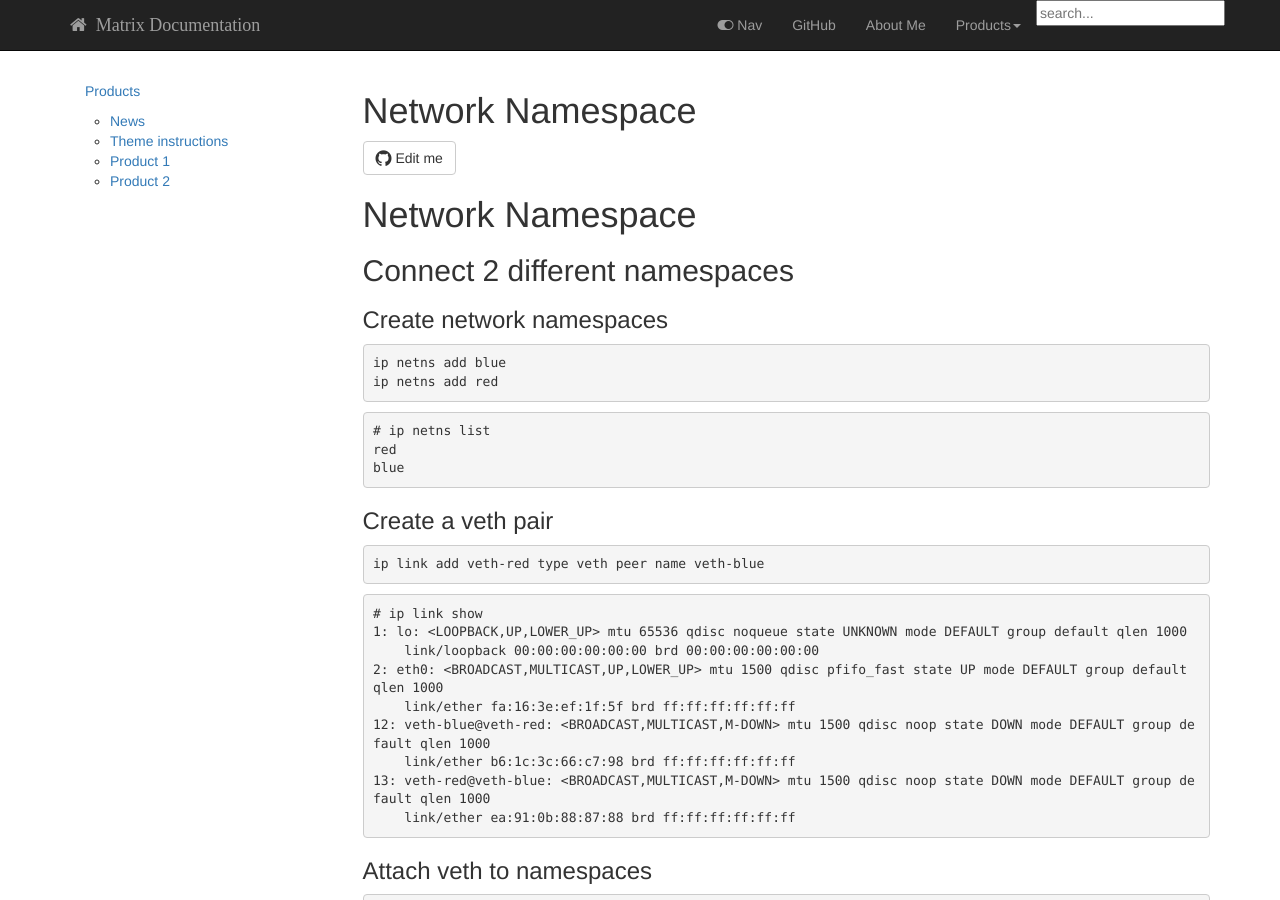
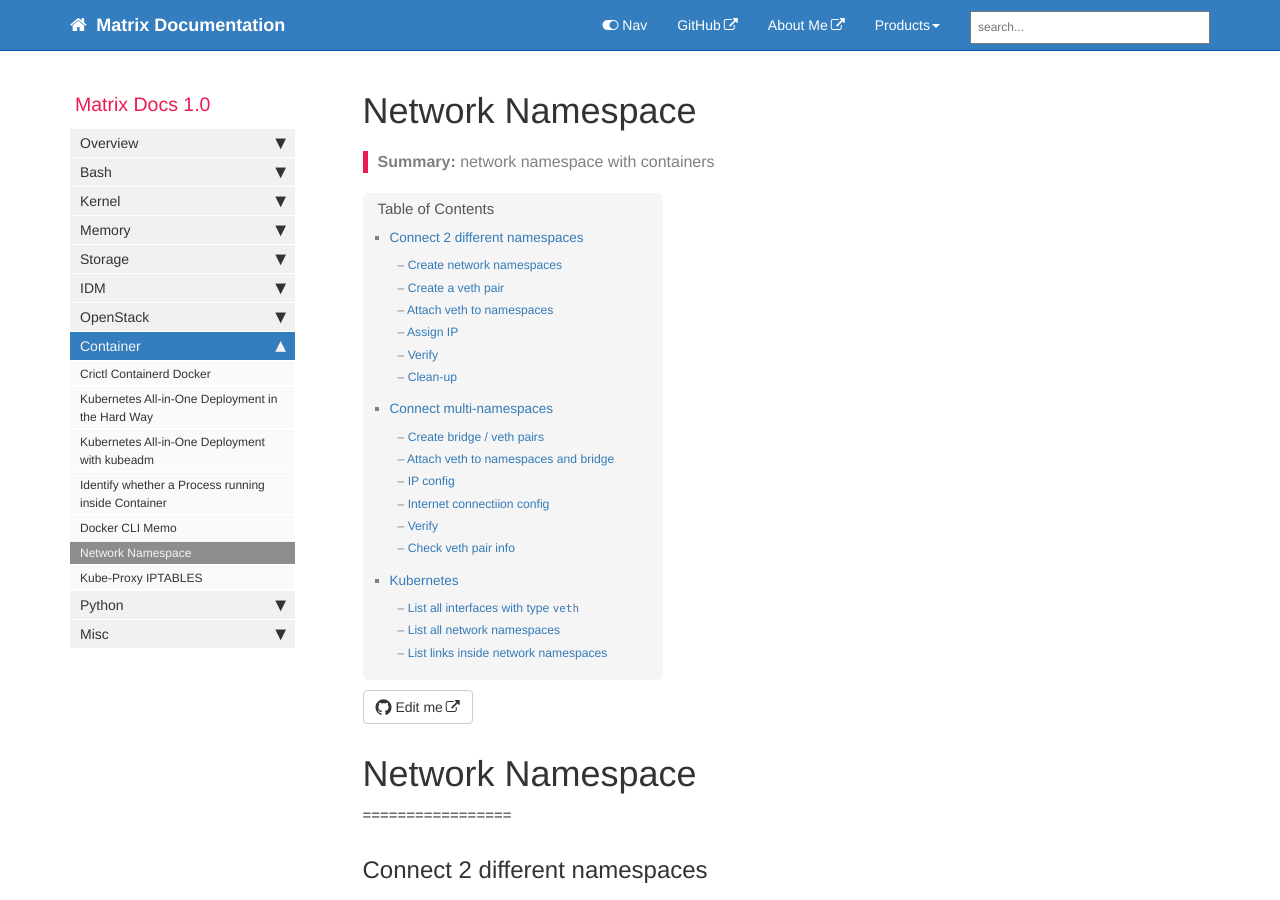
Before and after one commit to matrixzj/documentations, a Jekyll site: the page built from pages/container/Network-Namespace.md, in a window 1280 px wide and 900 px high. Built offline with Jekyll 4.4.1, drawn with Linux system fonts in a browser that asks for light colours; nearby versions of some CDN libraries; our own code applies the rules of GitHub Pages for plain Markdown files; library files that are not in the unit come from our copies; comment, search, counter and statistics services are not loaded; some of the changed lines change nothing that is shown; some of the changed text lies outside the part shown.

Commit message:
There are        2 files have been modified at 2022-08-25 23:20:53 . 	-rw-r--r--  1 jzou  staff  6007 Aug 24 22:08 _data/sidebars/mydoc_sidebar.yml 	-rw-r--r--  1 jzou  staff  14506 Aug 22 20:52 pages/container/Network-Namespace.md There are        2 files have been added at 2022-08-25 23:20:53. 	-rw-r--r--  1 jzou  staff  12640 Aug 25 23:20 pages/container/kube-proxy_iptables.md 	drwxr-xr-x  5 jzou  staff  160 Aug 25 22:57 images/container/ No files have been deleted. No file type has been changed.

````diff
--- a/_data/sidebars/mydoc_sidebar.yml
+++ b/_data/sidebars/mydoc_sidebar.yml
@@ -190,6 +190,10 @@
       url: /network_namespace.html
       output: web, pdf
 
+    - title: Kube-Proxy IPTABLES
+      url: /kube-proxy_iptables.html
+      output: web, pdf
+
   - title: Python
     output: web, pdf
     folderitems:
--- a/pages/container/Network-Namespace.md
+++ b/pages/container/Network-Namespace.md
@@ -1,4 +1,16 @@
+---
+title: Network Namespace
+tags: [container]
+keywords: namespace, veth
+last_updated: Aug 22, 2022
+summary: "network namespace with containers"
+sidebar: mydoc_sidebar
+permalink: network_namespace.html
+folder: Container
+---
+
 # Network Namespace
+=================
 
 ## Connect 2 different namespaces
 ### Create network namespaces
@@ -329,6 +341,11 @@
 4026532264 net       2  2298 65535 /pause
 ```
 
+```bash
+$ sudo ip netns identify 2196
+cni-dbc2223b-c0a9-90ad-0c29-6e7bc8b5f340
+```
+
 ### List links inside network namespaces
 ```bash
 # ip -n cni-5a457186-93e6-ad40-54b3-2310eafdf4f8 link show
@@ -347,3 +364,5 @@
 ```
 
 So `vethc9051bae` is paired with `eth0` inside network namespace `cni-5a457186-93e6-ad40-54b3-2310eafdf4f8`
+
+{% include links.html %}
--- /dev/null
+++ b/pages/container/kube-proxy_iptables.md
@@ -0,0 +1,222 @@
+---
+title: Kube-Proxy IPTABLES
+tags: [container]
+keywords: kubernetes, service, iptables
+last_updated: Jul 8, 2022
+summary: "how kubernetes services implemented with iptables "
+sidebar: mydoc_sidebar
+permalink: kube-proxy_iptables.html
+folder: Container
+---
+
+# Kube-Proxy IPTABLES
+
+==================
+
+## Output
+### Cluster IP svc
+#### IPTABLES
+![kubernetes-svc-clusterip](images/container/kubernetes-svc-clusterip.jpg)
+
+1. chain `PREROUTING` in table `nat`
+```bash
+$ sudo iptables -t nat -L PREROUTING -vn
+Chain PREROUTING (policy ACCEPT 1 packets, 60 bytes)
+ pkts bytes target     prot opt in     out     source               destination
+   54  3657 KUBE-SERVICES  all  --  *      *       0.0.0.0/0            0.0.0.0/0            /* kubernetes service portals */
+
+$ grep '\-A PREROUTING' /tmp/iptables-save
+-A PREROUTING -m comment --comment "kubernetes service portals" -j KUBE-SERVICES
+```
+
+2. chain `KUBE-SERVICES` in table `nat`
+```bash
+$ sudo iptables -t nat -L KUBE-SERVICES  -vn
+Chain KUBE-SERVICES (2 references)
+ pkts bytes target     prot opt in     out     source               destination
+    0     0 KUBE-SVC-NPX46M4PTMTKRN6Y  tcp  --  *      *       0.0.0.0/0            10.32.0.1            /* default/kubernetes:https cluster IP */ tcp dpt:443
+    0     0 KUBE-SVC-ERIFXISQEP7F7OF4  tcp  --  *      *       0.0.0.0/0            10.32.0.10           /* kube-system/kube-dns:dns-tcp cluster IP */ tcp dpt:53
+    0     0 KUBE-SVC-TCOU7JCQXEZGVUNU  udp  --  *      *       0.0.0.0/0            10.32.0.10           /* kube-system/kube-dns:dns cluster IP */ udp dpt:53
+    0     0 KUBE-SVC-JD5MR3NA4I4DYORP  tcp  --  *      *       0.0.0.0/0            10.32.0.10           /* kube-system/kube-dns:metrics cluster IP */ tcp dpt:9153
+    4   240 KUBE-NODEPORTS  all  --  *      *       0.0.0.0/0            0.0.0.0/0            /* kubernetes service nodeports; NOTE: this must be the last rule in this chain */ ADDRTYPE match dst-type LOCAL
+
+$ grep '\-A KUBE-SERVICES' /tmp/iptables-save
+-A KUBE-SERVICES -d 10.32.0.1/32 -p tcp -m comment --comment "default/kubernetes:https cluster IP" -m tcp --dport 443 -j KUBE-SVC-NPX46M4PTMTKRN6Y
+-A KUBE-SERVICES -d 10.32.0.10/32 -p tcp -m comment --comment "kube-system/kube-dns:dns-tcp cluster IP" -m tcp --dport 53 -j KUBE-SVC-ERIFXISQEP7F7OF4
+-A KUBE-SERVICES -d 10.32.0.10/32 -p udp -m comment --comment "kube-system/kube-dns:dns cluster IP" -m udp --dport 53 -j KUBE-SVC-TCOU7JCQXEZGVUNU
+-A KUBE-SERVICES -d 10.32.0.10/32 -p tcp -m comment --comment "kube-system/kube-dns:metrics cluster IP" -m tcp --dport 9153 -j KUBE-SVC-JD5MR3NA4I4DYORP
+-A KUBE-SERVICES -m comment --comment "kubernetes service nodeports; NOTE: this must be the last rule in this chain" -m addrtype --dst-type LOCAL -j KUBE-NODEPORTS
+```
+
+3. chain `KUBE-SVC-TCOU7JCQXEZGVUNU` in table `nat`
+```bash
+$ sudo iptables -t nat -L KUBE-SVC-TCOU7JCQXEZGVUNU -vn
+Chain KUBE-SVC-TCOU7JCQXEZGVUNU (1 references)
+ pkts bytes target     prot opt in     out     source               destination
+    0     0 KUBE-MARK-MASQ  udp  --  *      *      !10.64.1.0/24         10.32.0.10           /* kube-system/kube-dns:dns cluster IP */ udp dpt:53
+    0     0 KUBE-SEP-TYGHG4DTIAC24P3K  all  --  *      *       0.0.0.0/0            0.0.0.0/0            /* kube-system/kube-dns:dns */
+
+$ grep '\-A KUBE-SVC-TCOU7JCQXEZGVUNU' /tmp/iptables-save
+-A KUBE-SVC-TCOU7JCQXEZGVUNU ! -s 10.64.1.0/24 -d 10.32.0.10/32 -p udp -m comment --comment "kube-system/kube-dns:dns cluster IP" -m udp --dport 53 -j KUBE-MARK-MASQ
+-A KUBE-SVC-TCOU7JCQXEZGVUNU -m comment --comment "kube-system/kube-dns:dns" -j KUBE-SEP-TYGHG4DTIAC24P3K
+```
+
+4. chain `KUBE-MARK-MASQ` in table `nat`
+```bash
+$ sudo iptables -t nat -L KUBE-MARK-MASQ -vn
+Chain KUBE-MARK-MASQ (8 references)
+ pkts bytes target     prot opt in     out     source               destination
+    0     0 MARK       all  --  *      *       0.0.0.0/0            0.0.0.0/0            MARK or 0x4000
+
+$ grep '\-A KUBE-MARK-MASQ' /tmp/iptables-save
+-A KUBE-MARK-MASQ -j MARK --set-xmark 0x4000/0x4000
+```
+Purpose: mark set in this step will be used during `POSTROUTING`.
+
+5. chain `KUBE-SEP-TYGHG4DTIAC24P3K` in table `nat`
+```bash
+$ sudo iptables -t nat -L KUBE-SEP-TYGHG4DTIAC24P3K -vn
+Chain KUBE-SEP-TYGHG4DTIAC24P3K (1 references)
+ pkts bytes target     prot opt in     out     source               destination
+    0     0 KUBE-MARK-MASQ  all  --  *      *       10.64.1.7            0.0.0.0/0            /* kube-system/kube-dns:dns */
+    0     0 DNAT       udp  --  *      *       0.0.0.0/0            0.0.0.0/0            /* kube-system/kube-dns:dns */ udp to:10.64.1.7:53
+
+$ grep '\-A KUBE-SEP-TYGHG4DTIAC24P3K' /tmp/iptables-save
+-A KUBE-SEP-TYGHG4DTIAC24P3K -s 10.64.1.7/32 -m comment --comment "kube-system/kube-dns:dns" -j KUBE-MARK-MASQ
+-A KUBE-SEP-TYGHG4DTIAC24P3K -p udp -m comment --comment "kube-system/kube-dns:dns" -m udp -j DNAT --to-destination 10.64.1.7:53
+```
+
+#### TCPDUMP
+From `tcpdump`, src ip is `10.64.1.1` and dst ip is `10.64.1.7`
+```bash
+$ sudo tshark -r dns.pcap frame.number eq 1
+Running as user "root" and group "root". This could be dangerous.
+  1          0    10.64.1.1 -> 10.64.1.7    DNS 90 Standard query 0xb710  A www.microsoft.com
+
+$ sudo tshark -r dns.pcap frame.number eq 1 -T fields -e ip.src -e udp.srcport -e ip.dst -e udp.dstport  -E separator=, -E quote=d
+Running as user "root" and group "root". This could be dangerous.
+"10.64.1.1","44560","10.64.1.7","53
+```
+
+#### CONNTRACK
+`conntrock -L` result
+Both src ip and dst ip has been NAT as shown in tcpdump result.
+```bash
+$ grep 44560 /tmp/conntrack
+udp      17 21 src=172.16.1.35 dst=10.32.0.10 sport=44560 dport=53 src=10.64.1.7 dst=10.64.1.1 sport=53 dport=44560 mark=0 use=1
+```
+
+### NodePort IP svc
+#### IPTABLES
+![kubernetes-svc-nodeport](images/container/kubernetes-svc-nodeport.jpg)
+
+1. chain `PREROUTING` in table `nat`
+```bash
+$ sudo iptables -t nat -L PREROUTING -v -n
+Chain PREROUTING (policy ACCEPT 2 packets, 120 bytes)
+ pkts bytes target     prot opt in     out     source               destination
+   67  4531 KUBE-SERVICES  all  --  *      *       0.0.0.0/0            0.0.0.0/0            /* kubernetes service portals */
+
+$ grep '\-A PREROUTING' /tmp/iptables-save-svc
+-A PREROUTING -m comment --comment "kubernetes service portals" -j KUBE-SERVICES
+```
+
+2. chain `KUBE-SERVICES` in table `nat`
+```bash
+$ sudo iptables -t nat -L KUBE-SERVICES -v -n
+Chain KUBE-SERVICES (2 references)
+ pkts bytes target     prot opt in     out     source               destination
+    0     0 KUBE-SVC-ERIFXISQEP7F7OF4  tcp  --  *      *       0.0.0.0/0            10.32.0.10           /* kube-system/kube-dns:dns-tcp cluster IP */ tcp dpt:53
+    0     0 KUBE-SVC-TCOU7JCQXEZGVUNU  udp  --  *      *       0.0.0.0/0            10.32.0.10           /* kube-system/kube-dns:dns cluster IP */ udp dpt:53
+    0     0 KUBE-SVC-JD5MR3NA4I4DYORP  tcp  --  *      *       0.0.0.0/0            10.32.0.10           /* kube-system/kube-dns:metrics cluster IP */ tcp dpt:9153
+    0     0 KUBE-SVC-NPX46M4PTMTKRN6Y  tcp  --  *      *       0.0.0.0/0            10.32.0.1            /* default/kubernetes:https cluster IP */ tcp dpt:443
+    0     0 KUBE-SVC-YVE4DVDYZJRPV46I  tcp  --  *      *       0.0.0.0/0            10.32.0.159          /* default/web-svc:nginx-svc-port cluster IP */ tcp dpt:8080
+   74  4440 KUBE-NODEPORTS  all  --  *      *       0.0.0.0/0            0.0.0.0/0            /* kubernetes service nodeports; NOTE: this must be the last rule in this chain */ ADDRTYPE match dst-type LOCAL
+
+$ grep '\-A KUBE-SERVICES' /tmp/iptables-save-svc
+-A KUBE-SERVICES -d 10.32.0.10/32 -p udp -m comment --comment "kube-system/kube-dns:dns cluster IP" -m udp --dport 53 -j KUBE-SVC-TCOU7JCQXEZGVUNU
+-A KUBE-SERVICES -d 10.32.0.10/32 -p tcp -m comment --comment "kube-system/kube-dns:metrics cluster IP" -m tcp --dport 9153 -j KUBE-SVC-JD5MR3NA4I4DYORP
+-A KUBE-SERVICES -d 10.32.0.1/32 -p tcp -m comment --comment "default/kubernetes:https cluster IP" -m tcp --dport 443 -j KUBE-SVC-NPX46M4PTMTKRN6Y
+-A KUBE-SERVICES -d 10.32.0.159/32 -p tcp -m comment --comment "default/web-svc:nginx-svc-port cluster IP" -m tcp --dport 8080 -j KUBE-SVC-YVE4DVDYZJRPV46I
+-A KUBE-SERVICES -d 10.32.0.10/32 -p tcp -m comment --comment "kube-system/kube-dns:dns-tcp cluster IP" -m tcp --dport 53 -j KUBE-SVC-ERIFXISQEP7F7OF4
+-A KUBE-SERVICES -m comment --comment "kubernetes service nodeports; NOTE: this must be the last rule in this chain" -m addrtype --dst-type LOCAL -j KUBE-NODEPORTS
+```
+
+3. chain `KUBE-NODEPORTS` in table `nat`
+```bash
+$ sudo iptables -t nat -L KUBE-NODEPORTS -v -n
+Chain KUBE-NODEPORTS (1 references)
+ pkts bytes target     prot opt in     out     source               destination
+    0     0 KUBE-SVC-YVE4DVDYZJRPV46I  tcp  --  *      *       0.0.0.0/0            0.0.0.0/0            /* default/web-svc:nginx-svc-port */ tcp dpt:30080
+
+$ grep '\-A KUBE-NODEPORTS' /tmp/iptables-save-svc
+-A KUBE-NODEPORTS -p tcp -m comment --comment "default/web-svc:nginx-svc-port" -m tcp --dport 30080 -j KUBE-SVC-YVE4DVDYZJRPV46I
+```
+
+4. chain `KUBE-SVC-YVE4DVDYZJRPV46I` in table `nat`
+```bash
+$ sudo iptables -t nat -L KUBE-SVC-YVE4DVDYZJRPV46I -v -n
+Chain KUBE-SVC-YVE4DVDYZJRPV46I (2 references)
+ pkts bytes target     prot opt in     out     source               destination
+    0     0 KUBE-MARK-MASQ  tcp  --  *      *      !10.64.1.0/24         10.32.0.159          /* default/web-svc:nginx-svc-port cluster IP */ tcp dpt:8080
+    0     0 KUBE-MARK-MASQ  tcp  --  *      *       0.0.0.0/0            0.0.0.0/0            /* default/web-svc:nginx-svc-port */ tcp dpt:30080
+    0     0 KUBE-SEP-CC3QGOI23D5U3CR7  all  --  *      *       0.0.0.0/0            0.0.0.0/0            /* default/web-svc:nginx-svc-port */
+
+$ grep '\-A KUBE-SVC-YVE4DVDYZJRPV46I' /tmp/iptables-save-svc
+-A KUBE-SVC-YVE4DVDYZJRPV46I ! -s 10.64.1.0/24 -d 10.32.0.159/32 -p tcp -m comment --comment "default/web-svc:nginx-svc-port cluster IP" -m tcp --dport 8080 -j KUBE-MARK-MASQ
+-A KUBE-SVC-YVE4DVDYZJRPV46I -p tcp -m comment --comment "default/web-svc:nginx-svc-port" -m tcp --dport 30080 -j KUBE-MARK-MASQ
+-A KUBE-SVC-YVE4DVDYZJRPV46I -m comment --comment "default/web-svc:nginx-svc-port" -j KUBE-SEP-CC3QGOI23D5U3CR7
+```
+`Rule 1` is for traffic NOT from `pod_network` and to `cluster_svc_ip`:`port`
+
+5. chain `KUBE-MARK-MASQ` in table `nat`
+```bash
+$ sudo iptables -t nat -L KUBE-MARK-MASQ -v -n
+Chain KUBE-MARK-MASQ (11 references)
+ pkts bytes target     prot opt in     out     source               destination
+    0     0 MARK       all  --  *      *       0.0.0.0/0            0.0.0.0/0            MARK or 0x4000
+
+$ grep '\-A KUBE-MARK-MASQ' /tmp/iptables-save-svc
+-A KUBE-MARK-MASQ -j MARK --set-xmark 0x4000/0x4000
+```
+Purpose: mark set in this step will be used during `POSTROUTING`.
+
+6. chain `KUBE-SEP-CC3QGOI23D5U3CR7` in table `nat`
+```bash
+$ sudo iptables -t nat -L KUBE-SEP-CC3QGOI23D5U3CR7 -v -n
+Chain KUBE-SEP-CC3QGOI23D5U3CR7 (1 references)
+ pkts bytes target     prot opt in     out     source               destination
+    0     0 KUBE-MARK-MASQ  all  --  *      *       10.64.1.13           0.0.0.0/0            /* default/web-svc:nginx-svc-port */
+    0     0 DNAT       tcp  --  *      *       0.0.0.0/0            0.0.0.0/0            /* default/web-svc:nginx-svc-port */ tcp to:10.64.1.13:80
+
+$ grep '\-A KUBE-SEP-CC3QGOI23D5U3CR7' /tmp/iptables-save-svc
+-A KUBE-SEP-CC3QGOI23D5U3CR7 -s 10.64.1.13/32 -m comment --comment "default/web-svc:nginx-svc-port" -j KUBE-MARK-MASQ
+-A KUBE-SEP-CC3QGOI23D5U3CR7 -p tcp -m comment --comment "default/web-svc:nginx-svc-port" -m tcp -j DNAT --to-destination 10.64.1.13:80
+```
+
+#### TCPDUMP
+```bash
+# tcpdump -i any port 80 -n -e -S -w /tmp/http.pcap
+
+$ sudo tshark -r /tmp/http.pcap frame.number eq 1
+Running as user "root" and group "root". This could be dangerous.
+  1          0    10.64.1.1 -> 10.64.1.13   TCP 76 35814 > http [SYN] Seq=0 Win=43690 Len=0 MSS=65495 SACK_PERM=1 TSval=690383431 TSecr=0 WS=128
+
+$ sudo tshark -r /tmp/http.pcap frame.number eq 1 -T fields -e ip.src -e tcp.srcport -e ip.dst -e tcp.dstport  -E separator=, -E quote=d
+Running as user "root" and group "root". This could be dangerous.
+"10.64.1.1","35814","10.64.1.13","80"
+```
+
+#### CONNTRCK
+```bash
+$ sudo conntrack -L | grep 35814
+tcp      6 72 TIME_WAIT src=172.16.1.35 dst=172.16.1.35 sport=35814 dport=30080 src=10.64.1.13 dst=10.64.1.1 sport=80 dport=35814 [ASSURED] mark=0 use=1
+```
+
+NOTE:
+Troubleshoot IPTABLES via `LOG` module
+```bash
+sudo iptables -t nat -D KUBE-SVC-YVE4DVDYZJRPV46I -p tcp -j LOG --log-prefix "INPUT packets"
+```
+
+{% include links.html %}
````
Also changed, not shown: images/container/kubernetes-svc-clusterip.jpg (added), images/container/kubernetes-svc-nodeport.jpg (added).
